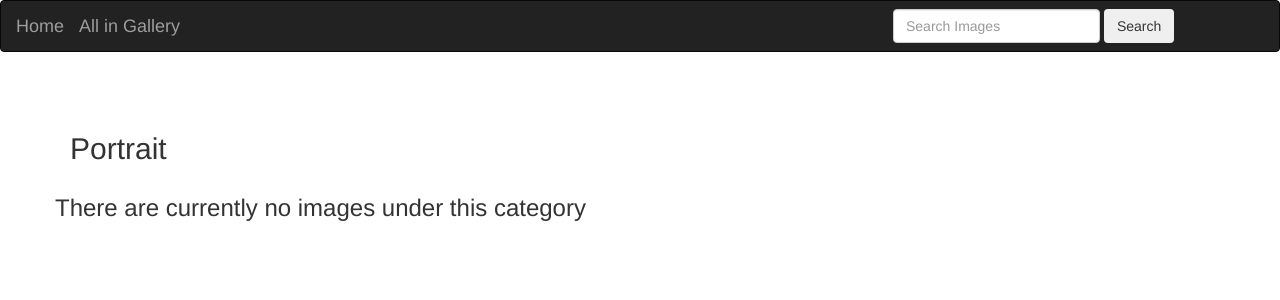
After one commit to J-Okoto/Personal-gallery, a Django app: template gallery_app/templates/category/portrait.html in a window 1280 px wide. The commit adds this page. Shown: the top 300 px of the page. Run offline with Django 3.2, Linux system fonts and the light colour scheme; the template is opened without the code that fills it, so the values that code supplies are empty; some libraries are stand-ins or nearby versions.

Commit message:
added function to return portrait category

```diff
--- /dev/null
+++ b/gallery_app/templates/category/portrait.html
@@ -0,0 +1,22 @@
+{% extends 'base.html' %}
+
+{% block content %}
+
+<br>
+<br>
+
+
+<div class="album">
+    <div class="container">
+
+<h2>Portrait</h2>
+      <div class="row">
+      {% for image in portrait %}
+      {% include 'category_detail.html'%}
+
+        {% empty %}
+        <h3>There are currently no images under this category</h3>
+        {% endfor %}
+</div>
+
+{% endblock %}
--- a/gallery_app/templates/index.html
+++ b/gallery_app/templates/index.html
@@ -10,10 +10,10 @@
               <p>We are the best Photographers in town</p>
               <p>
                 <a href="" class="btn btn- success my-2">Nature</a>
-                <a href="" class="btn btn-warning my-2">Portrait</a>
+                <a href="{% url 'portrait'%}" class="btn btn-warning my-2">Portrait</a>
                 <a href="" class="btn btn-secondary my-2">Wedding</a>
                 <a href="" class="btn btn-primary my-2">Wildlife</a>
-                <a href="" class="btn btn-info my-2">All Photos</a>
+                <a href="{% url 'gallery' %}" class="btn btn-info my-2">All Photos</a>
               </p>
             </div>
           </section>
--- a/gallery_app/urls.py
+++ b/gallery_app/urls.py
@@ -8,6 +8,7 @@ urlpatterns=[
      url(r'^gallery/$', views.gallery, name = 'gallery'),
      url(r'^gallery/<int:image_id>/$', views.single_image_details, name='image_details'),
      url(r'^search/', views.search_category, name = 'search_category'),
+     url(r'^category/portrait/$', views.portrait, name = 'portrait'),
 ]
 
 if settings.DEBUG:
--- a/gallery_app/views.py
+++ b/gallery_app/views.py
@@ -37,3 +37,9 @@ def search_category(request):
         message = "You have not searched for any category"
 
         return render(request, 'search.html', {"message":message})
+
+
+def portrait(request):
+    portrait_category = Category.objects.get(pk=1)
+    portrait = Image.objects.all().filter(category=portrait_category)
+    return render(request,'category/portrait.html', {'portrait':portrait})
```
Also changed, not shown: gallery_app/templates/category_detail.html (added, +20 -0 lines).
